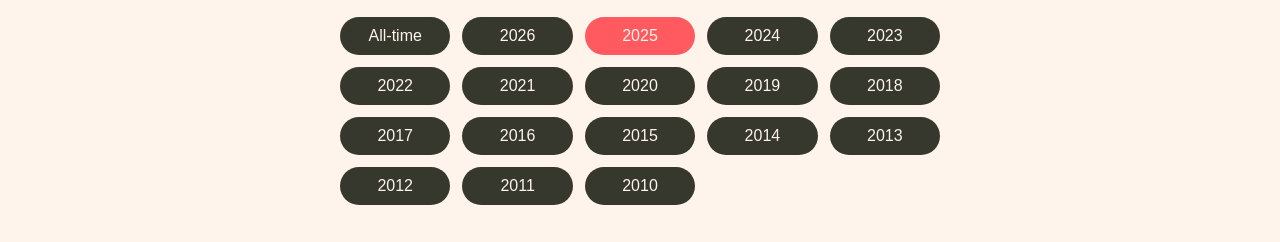
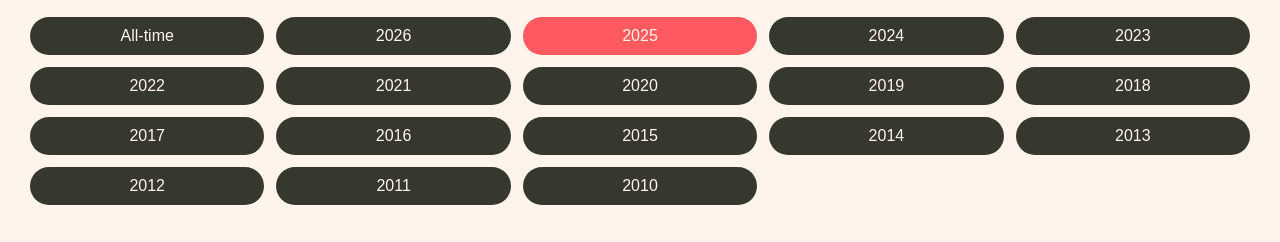
Before and after one commit to charlynelp/yearly-reading-flow, a plain HTML site: page index.html in a window 1280 px wide. Shown: the part 145-387 px from the top of the page. Drawn offline with Linux system fonts and the light colour scheme.

Commit message:
Update styles.css
fix width desktop

```diff
--- a/styles.css
+++ b/styles.css
@@ -10,6 +10,8 @@ body {
     background: #fff4ec;
     color: #36382e;
     line-height: 1.6;
+    overflow-x: hidden;
+    width: 100%;
 }
 
 .container {
@@ -70,8 +72,9 @@ h1 {
     display: grid;
     grid-template-columns: repeat(5, 1fr);
     gap: 12px;
-    max-width: 600px;
+    max-width: 100%;
     margin: 0 auto 40px auto;
+    padding: 0 10px;
 }
 
 .year-tab {
```
